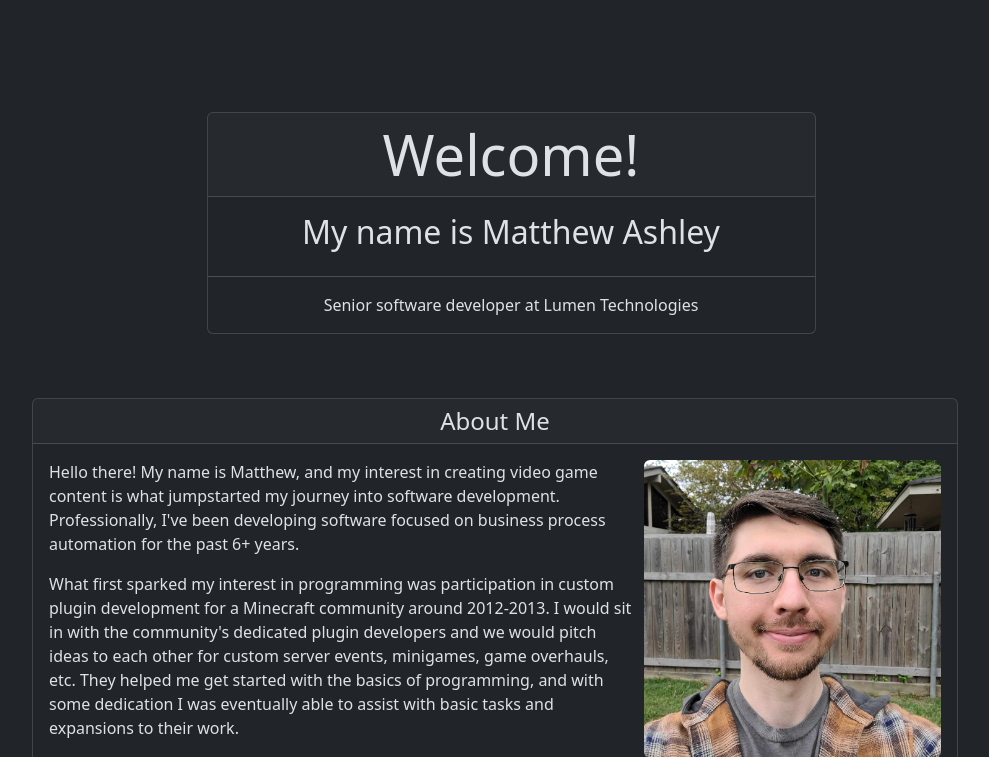
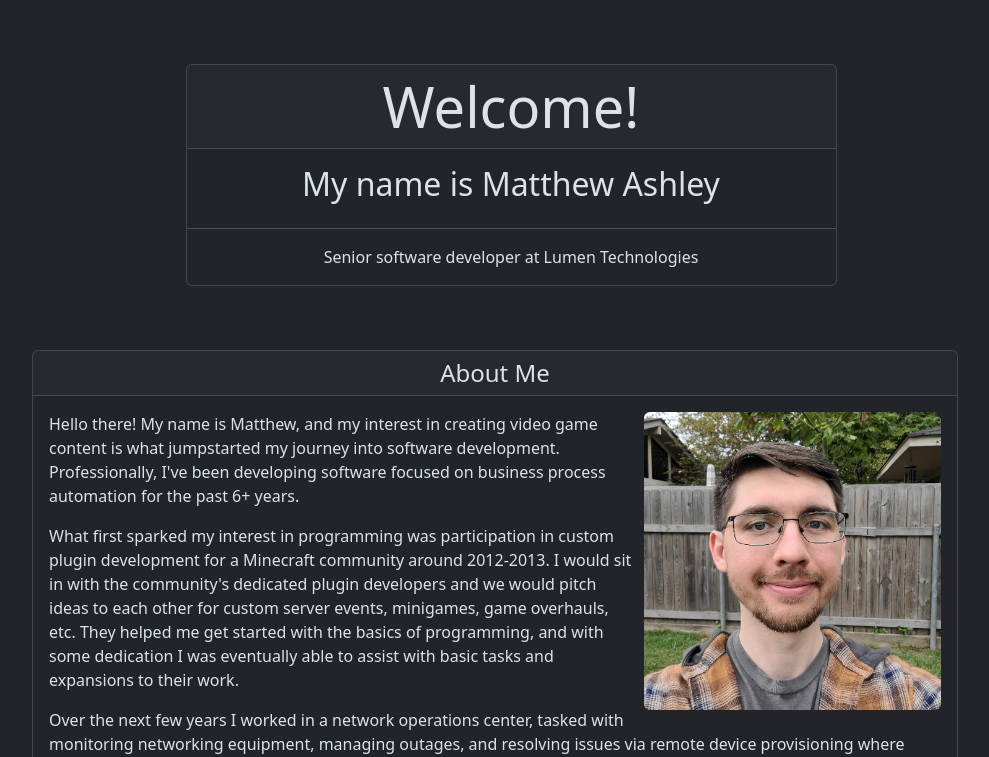
Before and after one commit to borkmaster12/borkfolio, a FastAPI app: page / in a window 1280 px wide. Shown: the part 57-814 px from the top of the page, without its empty margins (145-1134 px from the left). Run offline with FastAPI, Linux system fonts and the light colour scheme; parts of the project's set-up code (start-up, migrations or seed data) failed here and were passed over.

Commit message:
Adjust index top element spacing

```diff
--- a/src/app/templates/index.html
+++ b/src/app/templates/index.html
@@ -58,7 +58,7 @@
       <div class="container">
         <div class="row">
           <div
-            class="position-relative overflow-hidden p-3 p-md-5 m-md-3 text-center"
+            class="position-relative overflow-hidden pb-3 pb-md-5 m-md-3 text-center"
           >
             <div class="col-sm-10 col-lg-7 col-xxl-6 pt-lg-5 mx-auto">
               <div class="card">
```
